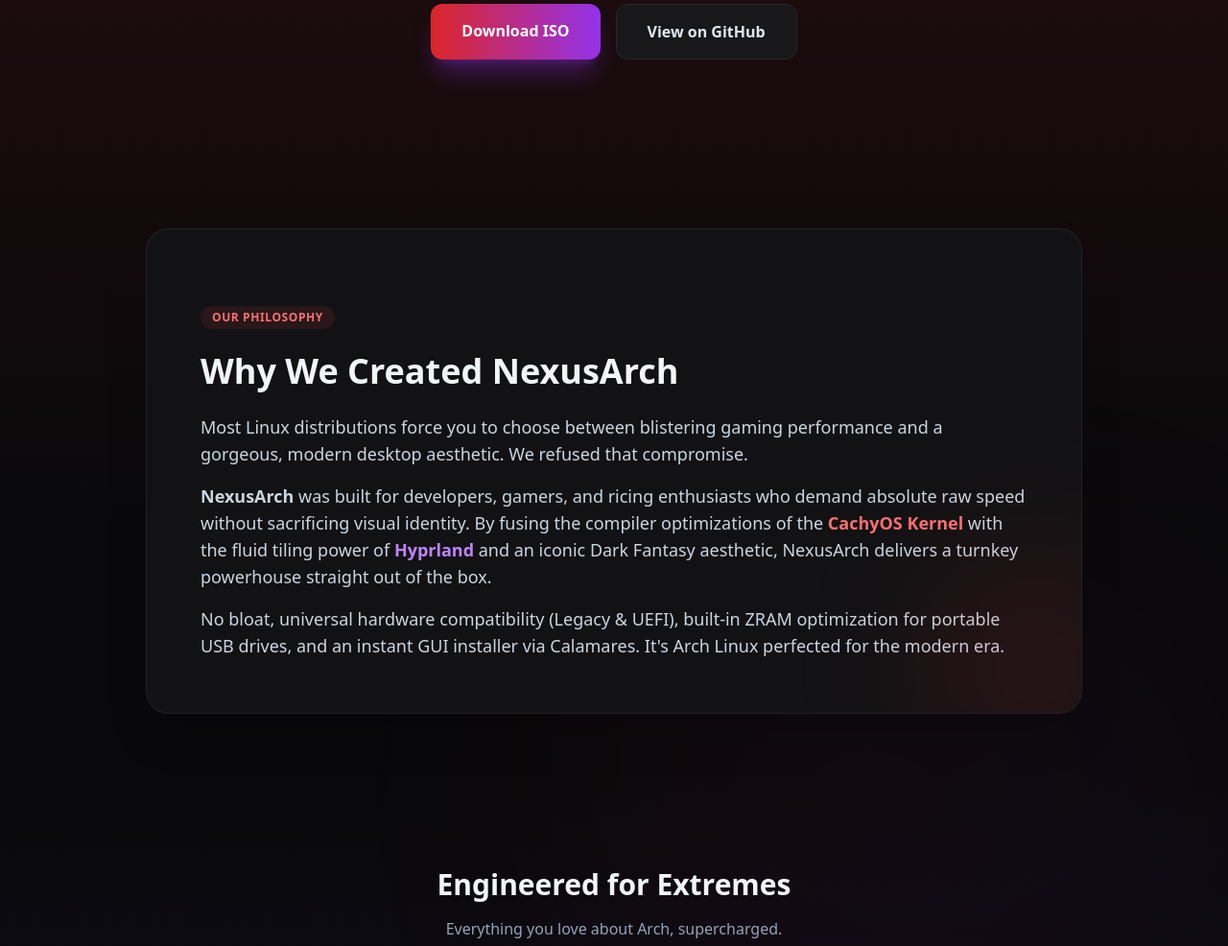
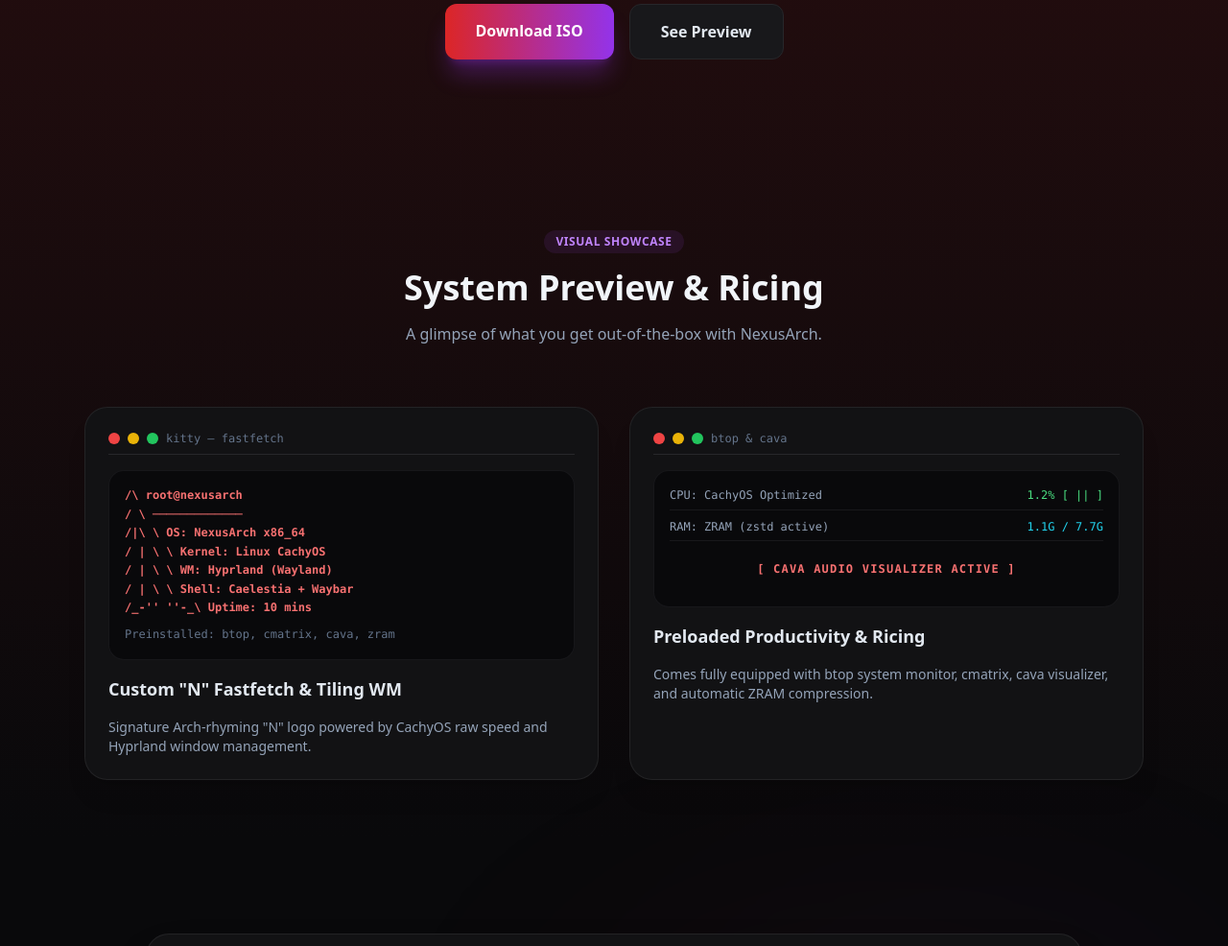
Before and after one commit to xyuhnlianzy/HiganVein, a plain HTML site: page index.html in a window 1280 px wide. Shown: the part 694-1680 px from the top of the page at 96% size. Drawn offline with nearby package versions, Linux system fonts and the light colour scheme.

Commit message:
feat: add visual showcase/preview section with fastfetch ASCII art preview and btop/cava tools preview

```diff
--- a/index.html
+++ b/index.html
@@ -45,8 +45,8 @@
             </div>
             <div class="hidden md:flex space-x-8 text-sm font-medium text-slate-300">
                 <a href="#features" class="hover:text-red-400 transition">Features</a>
+                <a href="#preview" class="hover:text-red-400 transition">Preview</a>
                 <a href="#about" class="hover:text-red-400 transition">About</a>
-                <a href="#performance" class="hover:text-red-400 transition">Performance</a>
                 <a href="#download" class="hover:text-red-400 transition">Download</a>
             </div>
             <div>
@@ -76,7 +76,63 @@
             </p>
             <div class="flex flex-col sm:flex-row justify-center gap-4 pt-4">
                 <a href="#download" class="px-8 py-4 font-bold bg-gradient-to-r from-red-600 to-purple-600 text-white rounded-xl hover:opacity-90 transition shadow-xl shadow-purple-600/30">Download ISO</a>
-                <a href="https://github.com/xyuhnlianzy/NexusArch" target="_blank" class="px-8 py-4 font-bold bg-zinc-900 border border-zinc-800 text-slate-200 rounded-xl hover:bg-slate-800 transition">View on GitHub</a>
+                <a href="#preview" class="px-8 py-4 font-bold bg-zinc-900 border border-zinc-800 text-slate-200 rounded-xl hover:bg-zinc-800 transition">See Preview</a>
+            </div>
+        </div>
+    </section>
+
+    <!-- Preview / Screenshot / Ricing Showcase Section -->
+    <section id="preview" class="py-20 px-6 max-w-6xl mx-auto">
+        <div class="text-center space-y-4 mb-16">
+            <div class="inline-block px-3 py-1 rounded-full bg-purple-500/10 text-purple-400 text-xs font-semibold uppercase tracking-wider">Visual Showcase</div>
+            <h2 class="text-3xl md:text-4xl font-extrabold">System Preview & Ricing</h2>
+            <p class="text-slate-400">A glimpse of what you get out-of-the-box with NexusArch.</p>
+        </div>
+
+        <div class="grid md:grid-cols-2 gap-8">
+            <!-- Preview Card 1: Fastfetch & Terminal -->
+            <div class="p-6 rounded-3xl bg-cardbg border border-zinc-800/80 shadow-xl space-y-4">
+                <div class="flex items-center space-x-2 pb-2 border-b border-zinc-800">
+                    <div class="w-3 h-3 rounded-full bg-red-500"></div>
+                    <div class="w-3 h-3 rounded-full bg-yellow-500"></div>
+                    <div class="w-3 h-3 rounded-full bg-green-500"></div>
+                    <span class="text-xs text-slate-500 font-mono ml-2">kitty — fastfetch</span>
+                </div>
+                <div class="bg-zinc-950 p-4 rounded-2xl font-mono text-xs text-slate-300 leading-relaxed border border-zinc-800/50">
+                    <p class="text-red-400 font-bold">      /\       <span>  root@nexusarch</span></p>
+                    <p class="text-red-400 font-bold">     /  \      <span>  ─────────────</span></p>
+                    <p class="text-red-400 font-bold">    /|\  \     <span>  OS: NexusArch x86_64</span></p>
+                    <p class="text-red-400 font-bold">   / | \  \    <span>  Kernel: Linux CachyOS</span></p>
+                    <p class="text-red-400 font-bold">  /  |  \  \   <span>  WM: Hyprland (Wayland)</span></p>
+                    <p class="text-red-400 font-bold"> /   |   \  \  <span>  Shell: Caelestia + Waybar</span></p>
+                    <p class="text-red-400 font-bold">/_-''     ''-_\<span> Uptime: 10 mins</span></p>
+                    <p class="text-slate-500 mt-2">Preinstalled: btop, cmatrix, cava, zram</p>
+                </div>
+                <h3 class="text-lg font-semibold text-slate-200">Custom "N" Fastfetch & Tiling WM</h3>
+                <p class="text-slate-400 text-sm">Signature Arch-rhyming "N" logo powered by CachyOS raw speed and Hyprland window management.</p>
+            </div>
+
+            <!-- Preview Card 2: Preinstalled Tools Showcase -->
+            <div class="p-6 rounded-3xl bg-cardbg border border-zinc-800/80 shadow-xl space-y-4">
+                <div class="flex items-center space-x-2 pb-2 border-b border-zinc-800">
+                    <div class="w-3 h-3 rounded-full bg-red-500"></div>
+                    <div class="w-3 h-3 rounded-full bg-yellow-500"></div>
+                    <div class="w-3 h-3 rounded-full bg-green-500"></div>
+                    <span class="text-xs text-slate-500 font-mono ml-2">btop & cava</span>
+                </div>
+                <div class="bg-zinc-950 p-4 rounded-2xl font-mono text-xs text-purple-300 leading-relaxed border border-zinc-800/50 space-y-2">
+                    <div class="flex justify-between text-slate-400 border-b border-zinc-900 pb-1">
+                        <span>CPU: CachyOS Optimized</span>
+                        <span class="text-green-400">1.2% [ || ]</span>
+                    </div>
+                    <div class="flex justify-between text-slate-400 border-b border-zinc-900 pb-1">
+                        <span>RAM: ZRAM (zstd active)</span>
+                        <span class="text-cyan-400">1.1G / 7.7G</span>
+                    </div>
+                    <div class="text-center text-red-400 py-3 font-bold tracking-widest">[ CAVA AUDIO VISUALIZER ACTIVE ]</div>
+                </div>
+                <h3 class="text-lg font-semibold text-slate-200">Preloaded Productivity & Ricing</h3>
+                <p class="text-slate-400 text-sm">Comes fully equipped with btop system monitor, cmatrix, cava visualizer, and automatic ZRAM compression.</p>
             </div>
         </div>
     </section>
```
